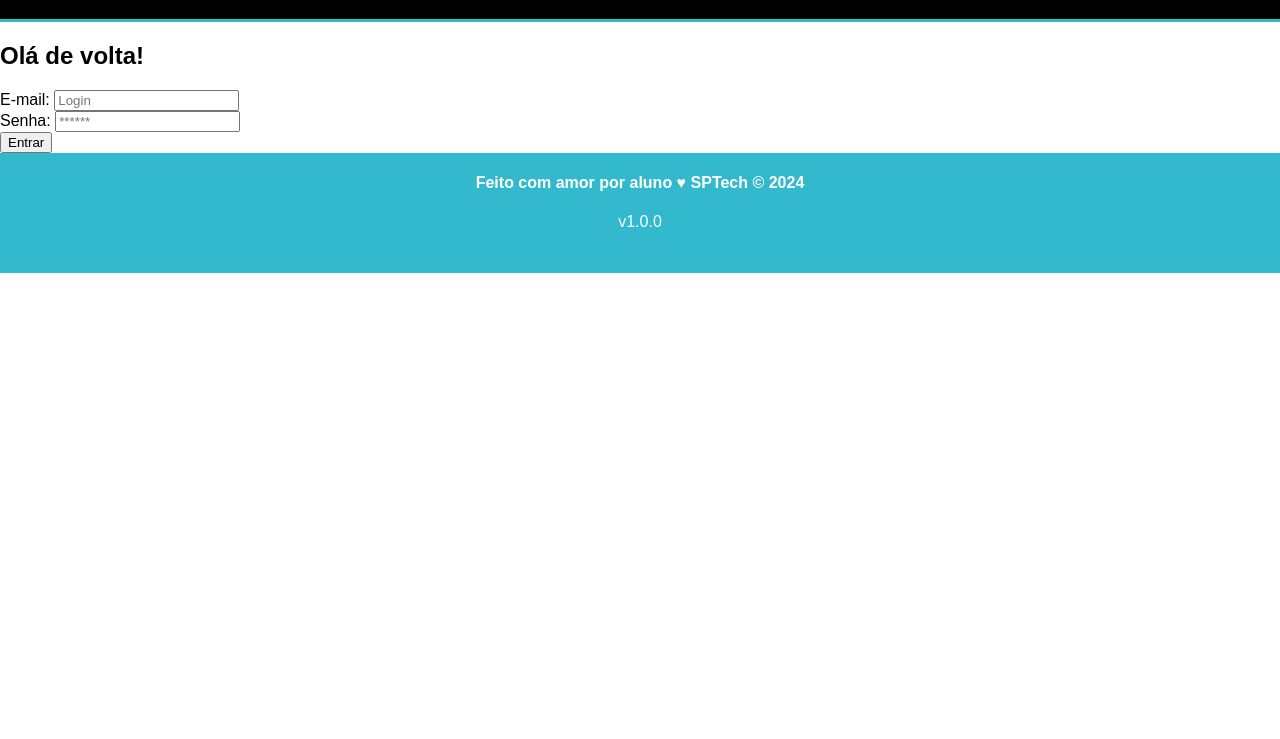
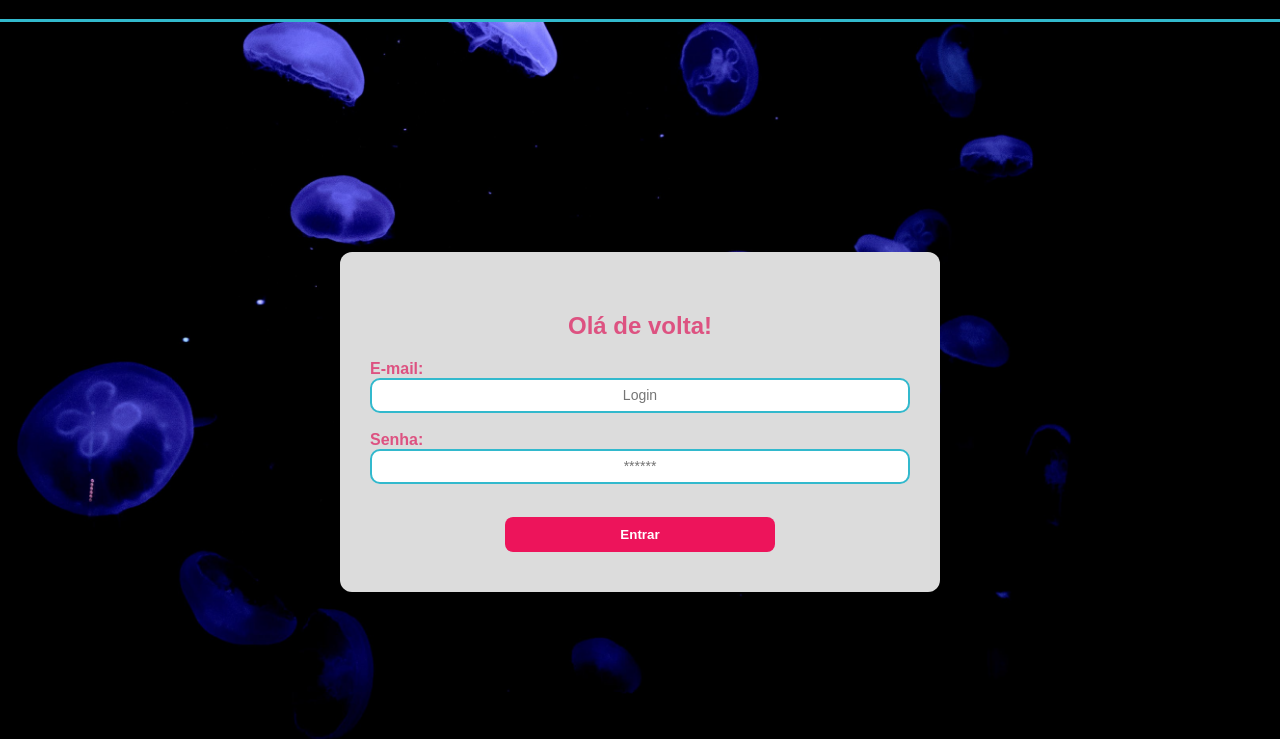
Before and after one commit to LeticiaPinheirooo/PI_AquaTech, a plain HTML site: page public/login.html in a window 1280 px wide. Shown: the part 61-800 px from the top of the page. Drawn offline with Linux system fonts and the light colour scheme.

Commit message:
update_styles_login_cadastro

```diff
--- a/public/styles/style.css
+++ b/public/styles/style.css
@@ -140,3 +140,172 @@ body { /*a tag body nao precisa de ponto pq é do proprio html*/
 }
 
 /******************* aqui termina o index html ******************************************************************************************/
+
+/* Estilização da tela de login*/
+
+.login .container {
+    background-image: url('../assets/imgs/bg-jelly-fish-para_outras_pags.png');
+    display: flex;
+    justify-content: center;  /* centraliza na horizontal */
+    align-items: center;      /* centraliza na vertical */
+    background-size: cover;
+    background-position: center;
+    height: 100vh;
+    width: 100%;
+}
+
+/* Card */
+.card-login {
+    display: flex;
+    flex-direction: column;
+    justify-content: center;
+    align-items: center;
+
+    background-color: #dcdcdc;
+    padding: 40px 30px;
+    width: 600px;
+    border-radius: 12px;
+}
+
+/* Título */
+.card-login h2 {
+    color: #dd5281;
+    margin-bottom: 20px;
+    font-size: 24px;
+    font-weight: bold;
+    text-align: center;
+}
+
+/* Formulário */
+.formulario {
+    display: flex;
+    flex-direction: column; /*deixa tudo empilhadinho*/
+    gap: 18px; /* espaço  campos */
+    width: 100%;
+    align-items: center;
+}
+
+/* Campos */
+.campo {
+    display: flex;
+    flex-direction: column;
+    align-items: flex-start;
+    width: 100%;
+    font-weight: bold;
+    color: #dd5281;
+}
+
+.campo label {
+    margin-bottom: 5px;
+    font-size: 14px;
+}
+
+.campo input {
+    border: 2px solid #32b9cd;
+    border-radius: 10px;
+    width: 100%;
+    height: 35px;
+    text-align: center;
+    padding: 8px;
+    font-size: 14px;
+}
+
+/* Botão */
+.botao {
+    background-color: #ed145b;
+    color: white;
+    font-weight: bold;
+    border: none;
+    border-radius: 8px;
+    padding: 10px 20px;
+    cursor: pointer; /*faz o cursor mudar*/
+    margin-top: 15px;
+    width: 50%;
+    text-align: center;
+}
+
+/******************* aqui termina o login html ******************************************************************************************/
+
+/* Estilização da tela de cadastro - reciclagem*/
+
+.cadastro .container {
+    background-image: url('../assets/imgs/bg-jelly-fish-para_outras_pags.png');
+    display: flex;
+    justify-content: center;
+    align-items: center;
+    background-size: cover;
+    background-position: center;
+    height: 100vh;
+    width: 100%;
+}
+
+/* Card */
+.card-cadastro {
+    display: flex;
+    flex-direction: column;
+    justify-content: center;
+    align-items: center;
+
+    background-color: #dcdcdc;
+    padding: 40px 30px;
+    width: 600px;
+    border-radius: 12px;
+}
+
+/* Título */
+.card-cadastro h2 {
+    color: #dd5281;
+    margin-bottom: 20px;
+    font-size: 24px;
+    font-weight: bold;
+    text-align: center;
+}
+
+/* Formulário */
+.formulario {
+    display: flex;
+    flex-direction: column;
+    gap: 18px;
+    width: 100%;
+    align-items: center;
+}
+
+/* Campos */
+.campo {
+    display: flex;
+    flex-direction: column;
+    align-items: flex-start;
+    width: 100%;
+    font-weight: bold;
+    color: #dd5281;
+}
+
+.campo label {
+    margin-bottom: 5px;
+    font-size: 14px;
+}
+
+.campo input {
+    border: 2px solid #32b9cd;
+    border-radius: 10px;
+    width: 100%;
+    height: 35px;
+    text-align: center;
+    padding: 8px;
+    font-size: 14px;
+}
+
+/* Botão */
+.botao {
+    background-color: #ed145b;
+    color: white;
+    font-weight: bold;
+    border: none;
+    border-radius: 8px;
+    padding: 10px 20px;
+    cursor: pointer;
+    margin-top: 15px;
+    width: 50%;
+    /*font-family: ;  achar fonte*/
+    text-align: center;
+}
```
